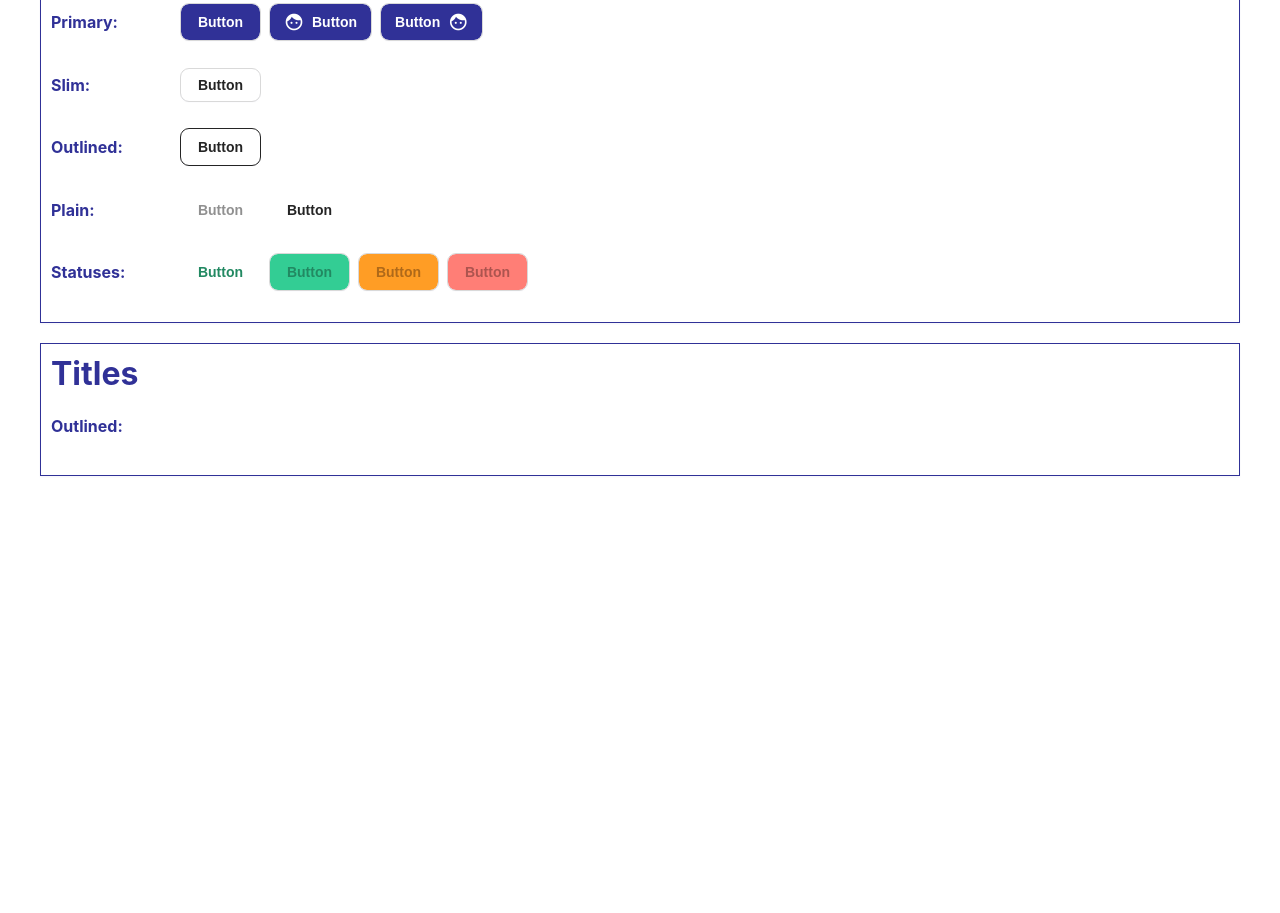
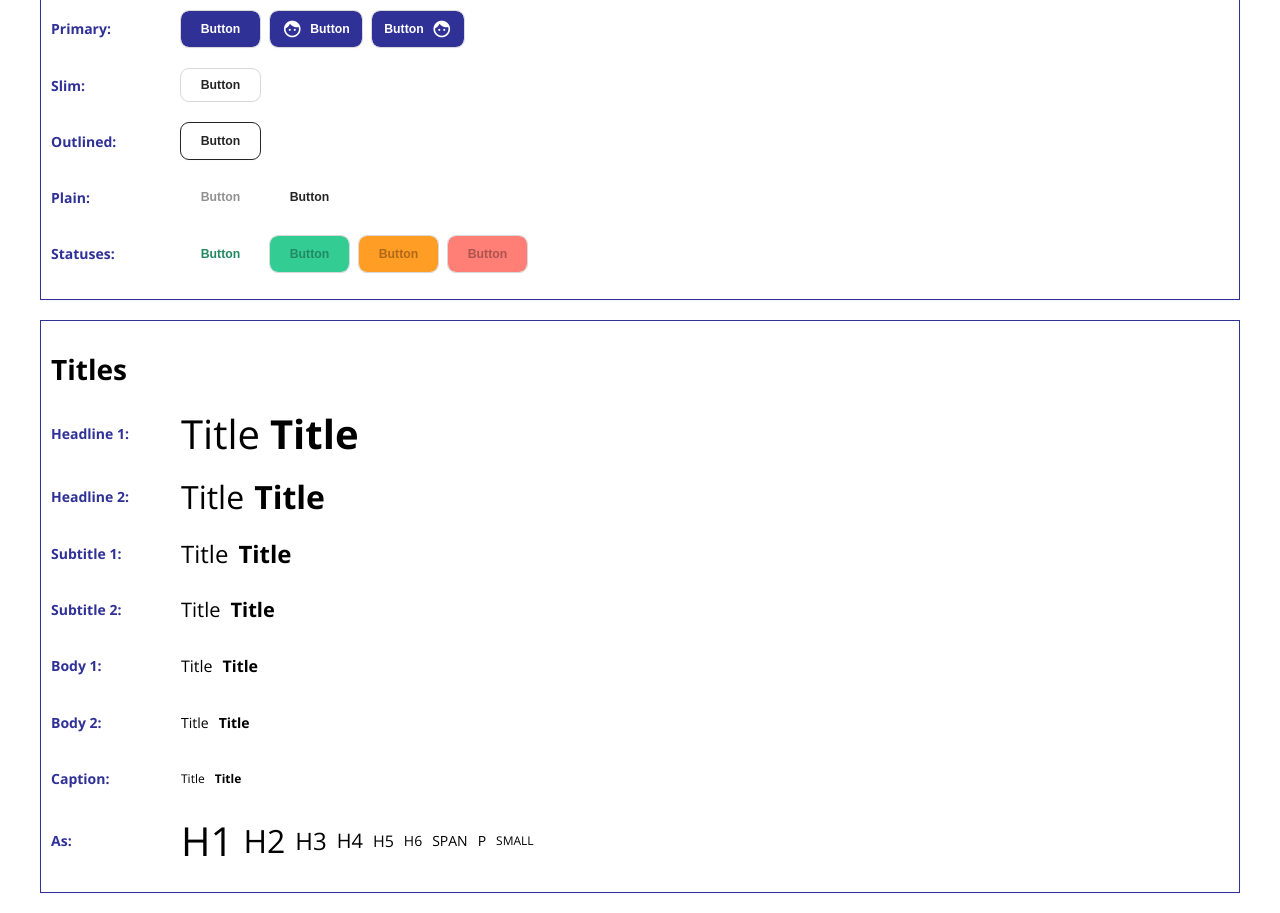
Before and after one commit to degueba/nextjs-course, a Next.js app in the folder project-2/: page /design-system in a window 1280 px wide. Shown: the part 380-1293 px from the top of the page. Before the commit the page ends 876 px from the top, so only its background shows below. Built offline with nearby package versions, Linux system fonts and the light colour scheme.

Commit message:
Titles Design System

```diff
--- a/project-2/components/ui/button/style.js
+++ b/project-2/components/ui/button/style.js
@@ -18,15 +18,15 @@ const STATUS = {
   error: c_error,
 }
 
-function ButtonSize(size) {
+function handleButtonSize(size) {
   switch (size) {
     case 'small':
     case 'slim':
       return '0.375em 1em'
     case 'large':
-      return '0.75em 1.25em 0.75em 1.5em'
+      return '0.875em 1.95em'
     default:
-      return '0.572em 1em'
+      return '0.654em 1em'
   }
 }
 
@@ -52,7 +52,7 @@ export const ButtonGeneralStyles = css`
   outline: 1px solid ${c_gray_300};
   box-shadow: 0px 1px 2px rgba(48, 49, 151, 0.05);
   border-radius: 8px;
-  padding: ${(props) => ButtonSize(props.size)};
+  padding: ${(props) => handleButtonSize(props.size)};
   color: ${(props) => {
     if (props.status) {
       return tint(STATUS[props.status], -30)
@@ -118,7 +118,7 @@ export const StyledButtonPrimary = styled.button`
 
 export const StyledButtonSlim = styled.button`
   ${ButtonGeneralStyles};
-  padding: ${ButtonSize('small')};
+  padding: ${handleButtonSize('small')};
   max-height: 32px;
 `
 
--- /dev/null
+++ b/project-2/components/ui/titles/index.tsx
@@ -0,0 +1,50 @@
+import {
+  StyleTitleH1,
+  StyleTitleH2,
+  StyleTitleH3,
+  StyleTitleH4,
+  StyleTitleH5,
+  StyleTitleH6,
+  StyleTitleP,
+  StyleTitleSmall,
+  StyleTitleSpan,
+} from './style'
+type Props = {
+  children: React.ReactNode
+  size?:
+    | 'slim'
+    | 'small'
+    | 'small-medium'
+    | 'medium'
+    | 'large-medium'
+    | 'small-large'
+    | 'large'
+    | 'extra-large'
+  status?: 'success' | 'warning' | 'error'
+  fontWeight?: 'normal' | 'lighter' | 'bold' | 'bolder'
+  as?: 'h1' | 'h2' | 'h3' | 'h4' | 'h5' | 'h6' | 'p' | 'span' | 'small'
+  color?: string
+  disabled?: boolean
+}
+
+const handleTitleWrapping = (Component: any, props: Props) => {
+  return <Component {...props}>{props.children}</Component>
+}
+
+export const Title = (props: Props) => {
+  const { as } = props
+
+  const TITLES_TYPES = {
+    h1: handleTitleWrapping(StyleTitleH1, props),
+    h2: handleTitleWrapping(StyleTitleH2, props),
+    h3: handleTitleWrapping(StyleTitleH3, props),
+    h4: handleTitleWrapping(StyleTitleH4, props),
+    h5: handleTitleWrapping(StyleTitleH5, props),
+    h6: handleTitleWrapping(StyleTitleH6, props),
+    p: handleTitleWrapping(StyleTitleP, props),
+    span: handleTitleWrapping(StyleTitleSpan, props),
+    small: handleTitleWrapping(StyleTitleSmall, props),
+  }
+
+  return TITLES_TYPES[as || 'span']
+}
--- /dev/null
+++ b/project-2/components/ui/titles/style.js
@@ -0,0 +1,81 @@
+import { c_error, c_success, c_warning } from '@/styles/colors'
+import styled, { css } from 'styled-components'
+
+const STATUS = {
+  success: c_success,
+  warning: c_warning,
+  error: c_error,
+}
+
+function handleTitleSize(size) {
+  switch (size) {
+    case 'small':
+    case 'slim':
+      return '12px'
+    case 'small-medium':
+      return '14px'
+    case 'medium':
+      return '16px'
+    case 'large-medium':
+      return '20px'
+    case 'small-large':
+      return '24px'
+    case 'large':
+      return '32px'
+    case 'extra-large':
+      return '40px'
+    default:
+      return '14px'
+  }
+}
+
+export const TitleGeneralStyles = css`
+  font-size: ${(props) => handleTitleSize(props.size)};
+  font-style: normal;
+  font-weight: ${(props) => props.fontWeight || 'normal'};
+  color: ${(props) => STATUS[props.status] || props.color || '#000000'};
+  opacity: ${(props) => (props.disabled ? 0.5 : 1)};
+  margin: 0;
+`
+
+export const StyleTitleH1 = styled.h1`
+  ${TitleGeneralStyles};
+  font-size: ${(props) => handleTitleSize(props.size || 'extra-large')};
+`
+
+export const StyleTitleH2 = styled.h2`
+  ${TitleGeneralStyles};
+  font-size: ${(props) => handleTitleSize(props.size || 'large')};
+`
+
+export const StyleTitleH3 = styled.h3`
+  ${TitleGeneralStyles};
+  font-size: ${(props) => handleTitleSize(props.size || 'small-large')};
+`
+
+export const StyleTitleH4 = styled.h4`
+  ${TitleGeneralStyles};
+  font-size: ${(props) => handleTitleSize(props.size || 'large-medium')};
+`
+
+export const StyleTitleH5 = styled.h5`
+  ${TitleGeneralStyles};
+  font-size: ${(props) => handleTitleSize(props.size || 'medium')};
+`
+
+export const StyleTitleH6 = styled.h6`
+  ${TitleGeneralStyles};
+`
+
+export const StyleTitleP = styled.p`
+  ${TitleGeneralStyles};
+`
+
+export const StyleTitleSpan = styled.span`
+  ${TitleGeneralStyles};
+`
+
+export const StyleTitleSmall = styled.small`
+  ${TitleGeneralStyles};
+  font-size: ${(props) => handleTitleSize(props.size || 'small')};
+`
--- a/project-2/pages/_app.tsx
+++ b/project-2/pages/_app.tsx
@@ -32,6 +32,12 @@ function MyApp({ Component, pageProps }: AppProps) {
           href="https://fonts.googleapis.com/icon?family=Material+Icons"
           rel="stylesheet"
         />
+        <link rel="preconnect" href="https://fonts.googleapis.com" />
+        <link rel="preconnect" href="https://fonts.gstatic.com" crossorigin />
+        <link
+          href="https://fonts.googleapis.com/css2?family=Open+Sans:ital,wght@0,300;0,400;0,500;0,600;0,700;0,800;1,400;1,500;1,600;1,700&display=swap"
+          rel="stylesheet"
+        />
       </Head>
       <LayoutContainer>
         <Component {...pageProps} />
--- a/project-2/pages/design-system/index.tsx
+++ b/project-2/pages/design-system/index.tsx
@@ -1,13 +1,30 @@
 import {
   ButtonDefault,
+  ButtonOutlined,
   ButtonPlain,
   ButtonPrimary,
   ButtonSlim,
 } from '@/components/ui/button/index'
+import { Title } from '@/components/ui/titles'
 import { c_blue } from '@/styles/colors'
 import styled from 'styled-components'
-import { ButtonOutlined } from '../../components/ui/button/index'
-import styles from './styles.module.css'
+
+export const DesignSystemWrapper = styled.div`
+  font-family: ${(props) => props.theme.fontFamily || 'Open Sans'};
+  font-size: 14px;
+`
+export const Box = styled.div`
+  display: flex;
+  flex-direction: column;
+  align-items: flex-start;
+  padding: 10px;
+  box-sizing: border-box;
+  border: 1px solid #303197;
+  margin-bottom: 2em;
+  box-shadow: 0px 1px 2px rgba(48, 49, 151, 0.05);
+  max-width: 1200px;
+  margin: 20px auto;
+`
 
 export const CategoryGroup = styled.div`
   display: flex;
@@ -15,23 +32,31 @@ export const CategoryGroup = styled.div`
   gap: 10px;
   margin-bottom: 1em;
 
-  > h2 {
+  > h2:first-child {
     width: 100px;
     color: ${c_blue};
+    font-size: 1em;
+    margin-right: 20px;
+
+    &::after {
+      content: ':';
+    }
   }
 `
+
 export const CategoryGroupComponents = styled.div`
   display: flex;
   gap: 10px;
+  align-items: center;
 `
 
 function DesignSystem() {
   return (
-    <div>
+    <DesignSystemWrapper>
       <h1 style={{ textAlign: 'center' }}>Locke Bio Design System</h1>
 
       {/* BUTTONS */}
-      <div className={styles.box}>
+      <Box>
         <h1>Buttons</h1>
         <CategoryGroup>
           <h2>Default</h2>
@@ -105,17 +130,86 @@ function DesignSystem() {
             <ButtonDefault status="error">Button</ButtonDefault>
           </CategoryGroupComponents>
         </CategoryGroup>
-      </div>
+      </Box>
 
       {/* TITLES */}
-      <div className={styles.box}>
+      <Box>
         <h1>Titles</h1>
         <CategoryGroup>
-          <h2>Outlined</h2>
-          <CategoryGroupComponents></CategoryGroupComponents>
+          <h2>Headline 1</h2>
+          <CategoryGroupComponents>
+            <Title size={'extra-large'}>Title</Title>
+            <Title size={'extra-large'} fontWeight={'bold'}>
+              Title
+            </Title>
+          </CategoryGroupComponents>
         </CategoryGroup>
-      </div>
-    </div>
+        <CategoryGroup>
+          <h2>Headline 2</h2>
+          <CategoryGroupComponents>
+            <Title size={'large'}>Title</Title>
+            <Title size={'large'} fontWeight={'bold'}>
+              Title
+            </Title>
+          </CategoryGroupComponents>
+        </CategoryGroup>
+        <CategoryGroup>
+          <h2>Subtitle 1</h2>
+          <CategoryGroupComponents>
+            <Title size={'small-large'}>Title</Title>
+            <Title size={'small-large'} fontWeight={'bold'}>
+              Title
+            </Title>
+          </CategoryGroupComponents>
+        </CategoryGroup>
+        <CategoryGroup>
+          <h2>Subtitle 2</h2>
+          <CategoryGroupComponents>
+            <Title size={'large-medium'}>Title</Title>
+            <Title size={'large-medium'} fontWeight={'bold'}>
+              Title
+            </Title>
+          </CategoryGroupComponents>
+        </CategoryGroup>
+        <CategoryGroup>
+          <h2>Body 1</h2>
+          <CategoryGroupComponents>
+            <Title size={'medium'}>Title</Title>
+            <Title size={'medium'} fontWeight={'bold'}>
+              Title
+            </Title>
+          </CategoryGroupComponents>
+        </CategoryGroup>
+        <CategoryGroup>
+          <h2>Body 2</h2>
+          <CategoryGroupComponents>
+            <Title>Title</Title>
+            <Title fontWeight={'bold'}>Title</Title>
+          </CategoryGroupComponents>
+        </CategoryGroup>
+        <CategoryGroup>
+          <h2>Caption</h2>
+          <CategoryGroupComponents>
+            <Title size={'small'}>Title</Title>
+            <Title size={'small'} fontWeight={'bold'}>
+              Title
+            </Title>
+          </CategoryGroupComponents>
+        </CategoryGroup>
+        <CategoryGroup>
+          <h2>As</h2>
+          <Title as={'h1'}>H1</Title>
+          <Title as={'h2'}>H2</Title>
+          <Title as={'h3'}>H3</Title>
+          <Title as={'h4'}>H4</Title>
+          <Title as={'h5'}>H5</Title>
+          <Title as={'h6'}>H6</Title>
+          <Title as={'span'}>SPAN</Title>
+          <Title as={'p'}>P</Title>
+          <Title as={'small'}>SMALL</Title>
+        </CategoryGroup>
+      </Box>
+    </DesignSystemWrapper>
   )
 }
 
--- a/project-2/pages/design-system/styles.module.css
+++ /dev/null
@@ -1,27 +0,0 @@
-.box {
-  display: flex;
-  flex-direction: column;
-  align-items: flex-start;
-  padding: 10px;
-  box-sizing: border-box;
-  border: 1px solid #303197;
-  margin-bottom: 2em;
-  box-shadow: 0px 1px 2px rgba(48, 49, 151, 0.05);
-  max-width: 1200px;
-  margin: 20px auto;
-}
-
-.box h1 {
-  margin: 0 0 10px 0;
-  color: #303197;
-  font-weight: bold;
-}
-
-.box h2 {
-  font-size: 1em;
-  margin-right: 20px;
-}
-
-.box h2::after {
-  content: ':';
-}
```
